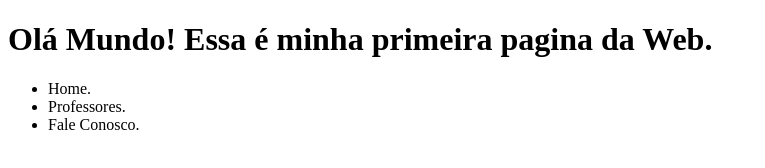
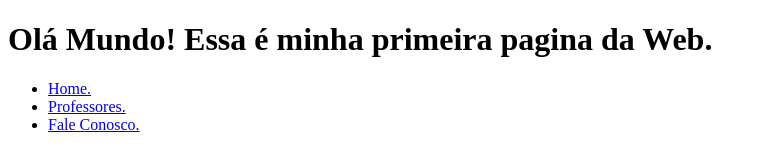
Before and after one commit to ALSANhub/ProjetoDevariaWeb, a plain HTML site: page index.html in a window 1280 px wide. Shown: the whole page, without its empty margins (0-765 px from the left). Drawn offline with Linux system fonts and the light colour scheme.

Commit message:
link no header

```diff
--- a/index.html
+++ b/index.html
@@ -12,10 +12,9 @@
         </header>
         <nav>
             <ul>
-                <li>Home.
-                </li>
-                <li>Professores.</li>
-                <li>Fale Conosco.</li>
+                <li><a href="index.html"> Home.</a></li>
+                <li><a href="professores.html">Professores.</a></li>
+                <li><a href="FAC.html">Fale Conosco.</a></li>
 
             </ul>
         </nav>
```
